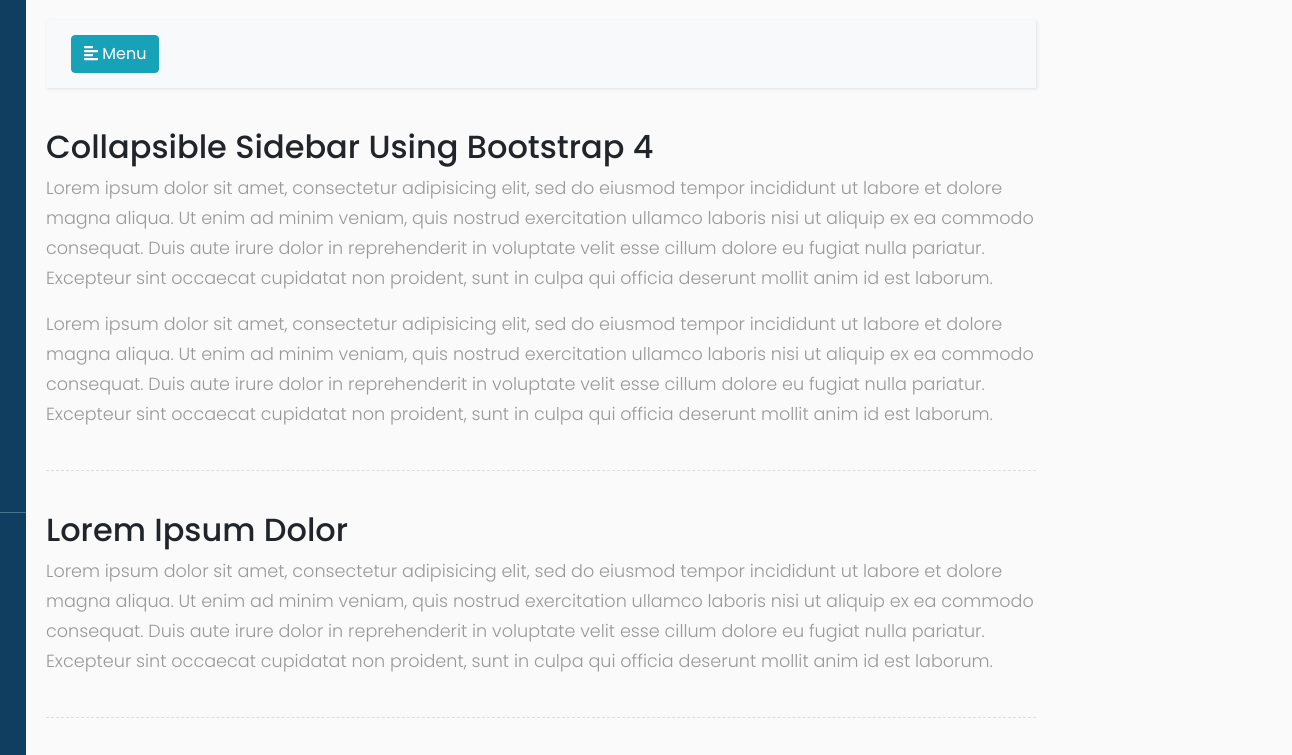
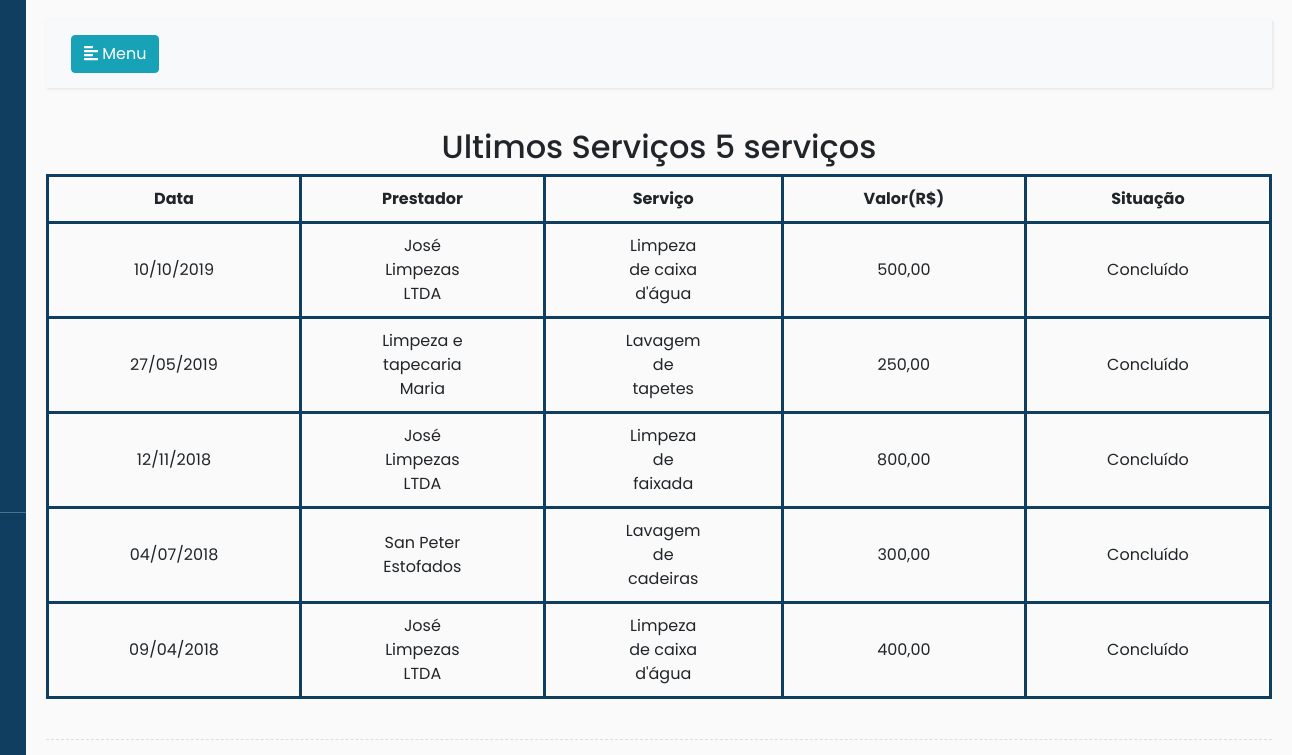
Before and after one commit to ViniciusBarcelli/ProjectWeb, a plain HTML site: page Home.html in a window 1280 px wide. Shown: the top 755 px of the page, 1292 px wide, since content can reach past the window. Drawn offline with nearby package versions, Linux system fonts and the light colour scheme.

Commit message:
add table

```diff
--- a/Home.html
+++ b/Home.html
@@ -53,11 +53,53 @@
                 </div>
             </nav>
 
-            <h2>Collapsible Sidebar Using Bootstrap 4</h2>
-            <p>Lorem ipsum dolor sit amet, consectetur adipisicing elit, sed do eiusmod tempor incididunt ut labore et dolore magna aliqua. Ut enim ad minim veniam, quis nostrud exercitation ullamco laboris nisi ut aliquip ex ea commodo consequat. Duis aute
-                irure dolor in reprehenderit in voluptate velit esse cillum dolore eu fugiat nulla pariatur. Excepteur sint occaecat cupidatat non proident, sunt in culpa qui officia deserunt mollit anim id est laborum.</p>
-            <p>Lorem ipsum dolor sit amet, consectetur adipisicing elit, sed do eiusmod tempor incididunt ut labore et dolore magna aliqua. Ut enim ad minim veniam, quis nostrud exercitation ullamco laboris nisi ut aliquip ex ea commodo consequat. Duis aute
-                irure dolor in reprehenderit in voluptate velit esse cillum dolore eu fugiat nulla pariatur. Excepteur sint occaecat cupidatat non proident, sunt in culpa qui officia deserunt mollit anim id est laborum.</p>
+            <h2 align="center">Ultimos Serviços 5 serviços</h2>
+
+            <table align="center">
+                <tr>
+                    <th>Data</th>
+                    <th>Prestador</th>
+                    <th>Serviço</th>
+                    <th>Valor(R$)</th>
+                    <th>Situação</th>
+                </tr>
+                <tr>
+                    <td>10/10/2019</td>
+                    <td>José Limpezas LTDA</td>
+                    <td>Limpeza de caixa d'água</td>
+                    <td>500,00</td>
+                    <td>Concluído</td>
+                </tr>
+                <tr>
+                    <td>27/05/2019</td>
+                    <td>Limpeza e tapecaria Maria</td>
+                    <td>Lavagem de tapetes</td>
+                    <td>250,00</td>
+                    <td>Concluído</td>
+                </tr>
+                <tr>
+                    <td>12/11/2018</td>
+                    <td>José Limpezas LTDA</td>
+                    <td>Limpeza de faixada</td>
+                    <td>800,00</td>
+                    <td>Concluído</td>
+                </tr>
+                <tr>
+                    <td>04/07/2018</td>
+                    <td>San Peter Estofados</td>
+                    <td>Lavagem de cadeiras</td>
+                    <td>300,00</td>
+                    <td>Concluído</td>
+                </tr>
+                <tr>
+                    <td>09/04/2018</td>
+                    <td>José Limpezas LTDA</td>
+                    <td>Limpeza de caixa d'água</td>
+                    <td>400,00</td>
+                    <td>Concluído</td>
+                </tr>
+            </table>
+
 
             <div class="line"></div>
 
--- a/css/estilo-home.css
+++ b/css/estilo-home.css
@@ -154,6 +154,12 @@
     transition: all 0.3s;
 }
 
+table, th, td {
+  border: 3px solid #103e61;
+  border-collapse: collapse;
+  text-align: center;
+  padding: 10px 80px;
+}
 
 /* ---------------------------------------------------
     MEDIAQUERIES
```
